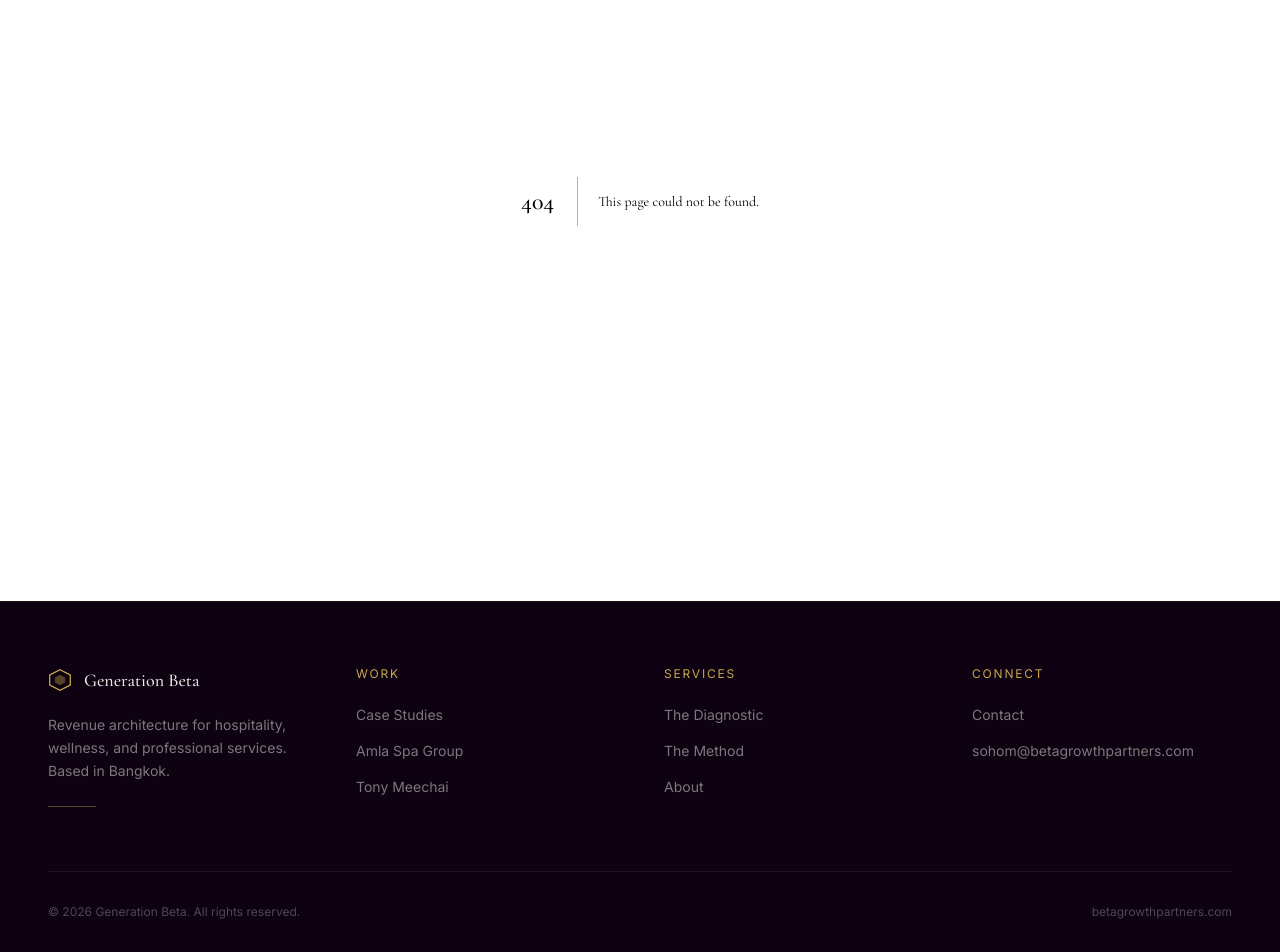
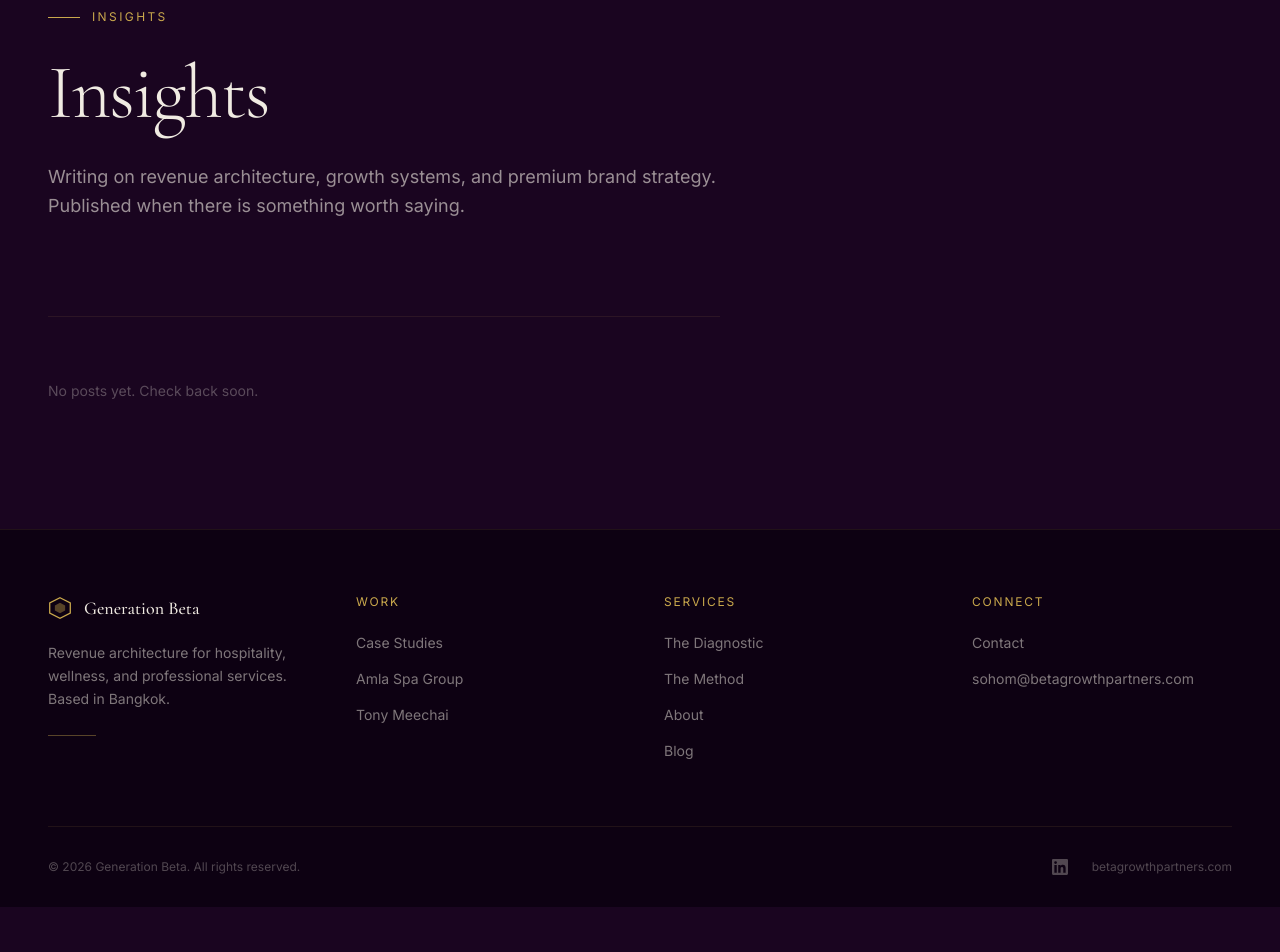
Before and after one commit to marketersohom/betagrowth-website, a Next.js app: page /blog in a window 1280 px wide. Before the commit this address had no page. Shown: the part 199-1151 px from the top of the page. After the commit the page ends 1106 px from the top, so only its background shows below. Built offline with nearby package versions, Linux system fonts and the light colour scheme.

Commit message:
feat: blog page, LinkedIn links, copy updates, sector rewrites, nav update

```diff
--- a/app/about/page.tsx
+++ b/app/about/page.tsx
@@ -8,19 +8,19 @@ import ScrollReveal from "@/components/ScrollReveal";
 const sectors = [
   {
     name: "Hospitality",
-    description: "Hotels, resorts, boutique properties. Revenue architecture, pricing, channel mix, and partnership programs.",
+    description: "Hotels, resorts, and boutique properties across Southeast Asia. Revenue architecture, pricing strategy, and partnership development.",
   },
   {
     name: "Wellness & Spa",
-    description: "Day spas, wellness centers, therapeutic practices. Pricing structure, booking systems, corporate partnerships.",
+    description: "Day spas, wellness centers, and therapeutic practices. Booking systems, pricing structure, and client retention.",
   },
   {
     name: "Professional Services",
-    description: "Coaches, consultants, advisors. Offer architecture, positioning, authority building, and client acquisition systems.",
+    description: "Consultants, coaches, and advisors building authority-based practices. Positioning, offer architecture, and client acquisition.",
   },
   {
     name: "F&B",
-    description: "Independent restaurants and beverage brands. Revenue per cover, private dining, event revenue, brand positioning.",
+    description: "Independent restaurants and beverage brands. Revenue per cover, private dining, event revenue, and brand positioning.",
   },
 ];
 
@@ -147,12 +147,19 @@ export default function AboutPage() {
                   <p className="font-body text-sm text-cream/70">Bangkok, Thailand</p>
                 </div>
                 <div>
-                  <p className="font-body text-xs text-gold tracking-[0.15em] uppercase mb-1">Focus</p>
-                  <p className="font-body text-sm text-cream/70">SEA + South Asia</p>
+                  <p className="font-body text-xs text-gold tracking-[0.15em] uppercase mb-1">Languages</p>
+                  <p className="font-body text-sm text-cream/70">English, Bengali, Hindi</p>
                 </div>
                 <div>
-                  <p className="font-body text-xs text-gold tracking-[0.15em] uppercase mb-1">Languages</p>
-                  <p className="font-body text-sm text-cream/70">English, Bengali, Hindi</p>
+                  <p className="font-body text-xs text-gold tracking-[0.15em] uppercase mb-1">LinkedIn</p>
+                  <a
+                    href="https://linkedin.com/in/sohommukherjee"
+                    target="_blank"
+                    rel="noopener noreferrer"
+                    className="font-body text-sm text-cream/70 hover:text-gold transition-colors duration-200"
+                  >
+                    linkedin.com/in/sohommukherjee
+                  </a>
                 </div>
               </div>
             </ScrollReveal>
@@ -205,7 +212,7 @@ export default function AboutPage() {
               className="font-display text-cream leading-[1.05]"
               style={{ fontSize: "clamp(2rem, 4vw, 3.2rem)" }}
             >
-              Four principles. No exceptions.
+              Four principles that govern every engagement.
             </h2>
           </ScrollReveal>
 
--- /dev/null
+++ b/app/blog/page.tsx
@@ -0,0 +1,51 @@
+"use client";
+
+import { motion } from "framer-motion";
+import ScrollReveal from "@/components/ScrollReveal";
+
+export default function BlogPage() {
+  return (
+    <main className="pt-20">
+      <section className="max-w-7xl mx-auto px-6 lg:px-12 py-24 lg:py-32">
+        <motion.div
+          initial={{ opacity: 0, y: 20 }}
+          animate={{ opacity: 1, y: 0 }}
+          transition={{ duration: 0.6, delay: 0.2 }}
+          className="flex items-center gap-3 mb-8"
+        >
+          <div className="h-px w-8 bg-gold" />
+          <span className="font-body text-gold text-xs tracking-[0.2em] uppercase">
+            Insights
+          </span>
+        </motion.div>
+
+        <motion.h1
+          initial={{ opacity: 0, y: 30 }}
+          animate={{ opacity: 1, y: 0 }}
+          transition={{ duration: 0.8, delay: 0.35, ease: [0.22, 1, 0.36, 1] }}
+          className="font-display text-cream leading-[0.95] tracking-tight mb-8"
+          style={{ fontSize: "clamp(2.8rem, 6vw, 5.5rem)" }}
+        >
+          Insights
+        </motion.h1>
+
+        <motion.p
+          initial={{ opacity: 0, y: 20 }}
+          animate={{ opacity: 1, y: 0 }}
+          transition={{ duration: 0.6, delay: 0.5 }}
+          className="font-body text-cream/60 text-lg leading-relaxed max-w-2xl"
+        >
+          Writing on revenue architecture, growth systems, and premium brand strategy. Published when there is something worth saying.
+        </motion.p>
+
+        <ScrollReveal delay={0.3}>
+          <div className="mt-24 border-t border-gold/10 pt-16 max-w-2xl">
+            <p className="font-body text-cream/30 text-sm">
+              No posts yet. Check back soon.
+            </p>
+          </div>
+        </ScrollReveal>
+      </section>
+    </main>
+  );
+}
--- a/app/method/page.tsx
+++ b/app/method/page.tsx
@@ -10,7 +10,7 @@ const phases = [
     number: "01",
     title: "Revenue Diagnostic",
     duration: "15 days",
-    tagline: "Find the leaks before you fix anything.",
+    tagline: "A 15-day audit of your full revenue system. We find where money is being lost before recommending anything.",
     description: "The Diagnostic is the foundation of everything. We do not guess at problems or rely on your instincts about where revenue is lost. We audit 12 specific areas systematically, interview stakeholders, and examine your data. The output is a specific, ranked list of revenue gaps.",
     deliverables: [
       "Revenue Leak Report (30 to 50 pages)",
@@ -41,7 +41,7 @@ const phases = [
     number: "02",
     title: "System Architecture",
     duration: "4 to 6 weeks",
-    tagline: "Design the revenue engine, not just the fix.",
+    tagline: "We design and build the growth infrastructure your business needs: positioning, funnels, operations, and client experience.",
     description: "Once the diagnostic is complete, we design the full revenue system your business should be running. This is not a patch on existing problems. It is an architectural redesign of how revenue flows through your business: pricing models, channel strategy, conversion infrastructure, partnership frameworks.",
     deliverables: [
       "Revenue System Blueprint",
@@ -72,7 +72,7 @@ const phases = [
     number: "03",
     title: "Execution & Integration",
     duration: "3 to 6 months",
-    tagline: "Installed, tested, and running before we leave.",
+    tagline: "We stay embedded until the system is running, tested, and producing measurable results.",
     description: "Architecture without execution is a document. In Phase 3 we work directly with your team to install the systems we have designed. We track metrics weekly, iterate based on real data, and do not disengage until the numbers are moving in the right direction.",
     deliverables: [
       "Weekly metric tracking sessions",
--- a/app/work/page.tsx
+++ b/app/work/page.tsx
@@ -48,14 +48,6 @@ export default function WorkPage() {
           <em className="text-gold not-italic">Real numbers.</em>
         </motion.h1>
 
-        <motion.p
-          initial={{ opacity: 0, y: 20 }}
-          animate={{ opacity: 1, y: 0 }}
-          transition={{ duration: 0.6, delay: 0.5 }}
-          className="font-body text-cream/60 text-lg leading-relaxed max-w-2xl"
-        >
-          Two engagements. Real numbers. No agency language.
-        </motion.p>
       </section>
 
       {/* Amla Spa Group */}
@@ -75,7 +67,7 @@ export default function WorkPage() {
                 Amla Spa Group
               </h2>
               <div className="flex flex-wrap gap-2 mb-6">
-                {["Wellness & Spa", "Bangkok", "Revenue Architecture", "Operations"].map((tag) => (
+                {["Wellness & Spa", "Thailand", "Revenue Architecture", "Operations"].map((tag) => (
                   <span key={tag} className="font-body text-xs text-cream/40 border border-cream/10 px-3 py-1">
                     {tag}
                   </span>
@@ -244,7 +236,7 @@ export default function WorkPage() {
             <ScrollReveal>
               <h3 className="font-display text-cream text-2xl font-light mb-4">The positioning problem</h3>
               <p className="font-body text-cream/55 text-sm leading-relaxed mb-4">
-                Tony&apos;s existing positioning described what he did — executive coaching — rather than the specific outcome he reliably produced. This is extremely common in professional services. It means he competed on price with coaches who were less experienced rather than commanding a premium for specific, documented outcomes.
+                Tony&apos;s existing positioning described what he did, executive coaching, rather than the specific outcome he reliably produced. This is extremely common in professional services. It means he competed on price with coaches who were less experienced, rather than commanding a premium for specific, documented outcomes.
               </p>
               <p className="font-body text-cream/55 text-sm leading-relaxed">
                 The diagnostic identified three specific case studies where his coaching had directly contributed to a client&apos;s business expansion. None of these were visible in his public positioning.
@@ -257,7 +249,7 @@ export default function WorkPage() {
                 We rebuilt his offer architecture around a specific, deliverable outcome rather than a service description. His book, which had been a personal project, was repositioned as a lead generation and authority mechanism. A structured pre-launch strategy produced 270 waitlist sign-ups before the manuscript was complete.
               </p>
               <p className="font-body text-cream/55 text-sm leading-relaxed">
-                The revised positioning opened three investor conversations for a coaching platform he had been developing — an asset that had been invisible under his previous positioning.
+                The revised positioning opened three investor conversations for a coaching platform he had been developing, an asset that had been invisible under his previous positioning.
               </p>
             </ScrollReveal>
           </div>
--- a/components/Footer.tsx
+++ b/components/Footer.tsx
@@ -10,6 +10,7 @@ const footerLinks = {
     { href: "/diagnostic", label: "The Diagnostic" },
     { href: "/method", label: "The Method" },
     { href: "/about", label: "About" },
+    { href: "/blog", label: "Blog" },
   ],
   Connect: [
     { href: "/contact", label: "Contact" },
@@ -66,9 +67,22 @@ export default function Footer() {
           <p className="font-body text-xs text-cream/30">
             &copy; {new Date().getFullYear()} Generation Beta. All rights reserved.
           </p>
-          <p className="font-body text-xs text-cream/30">
-            betagrowthpartners.com
-          </p>
+          <div className="flex items-center gap-6">
+            <a
+              href="https://linkedin.com/in/digitalsohom-mukherjee"
+              target="_blank"
+              rel="noopener noreferrer"
+              aria-label="LinkedIn"
+              className="text-cream/30 hover:text-gold transition-colors duration-200"
+            >
+              <svg width="16" height="16" viewBox="0 0 24 24" fill="currentColor">
+                <path d="M20.447 20.452h-3.554v-5.569c0-1.328-.027-3.037-1.852-3.037-1.853 0-2.136 1.445-2.136 2.939v5.667H9.351V9h3.414v1.561h.046c.477-.9 1.637-1.85 3.37-1.85 3.601 0 4.267 2.37 4.267 5.455v6.286zM5.337 7.433a2.062 2.062 0 01-2.063-2.065 2.064 2.064 0 112.063 2.065zm1.782 13.019H3.555V9h3.564v11.452zM22.225 0H1.771C.792 0 0 .774 0 1.729v20.542C0 23.227.792 24 1.771 24h20.451C23.2 24 24 23.227 24 22.271V1.729C24 .774 23.2 0 22.222 0h.003z"/>
+              </svg>
+            </a>
+            <p className="font-body text-xs text-cream/30">
+              betagrowthpartners.com
+            </p>
+          </div>
         </div>
       </div>
     </footer>
--- a/components/Nav.tsx
+++ b/components/Nav.tsx
@@ -10,6 +10,7 @@ const links = [
   { href: "/", label: "Home" },
   { href: "/method", label: "Method" },
   { href: "/work", label: "Work" },
+  { href: "/blog", label: "Blog" },
   { href: "/about", label: "About" },
   { href: "/contact", label: "Contact" },
 ];
```
